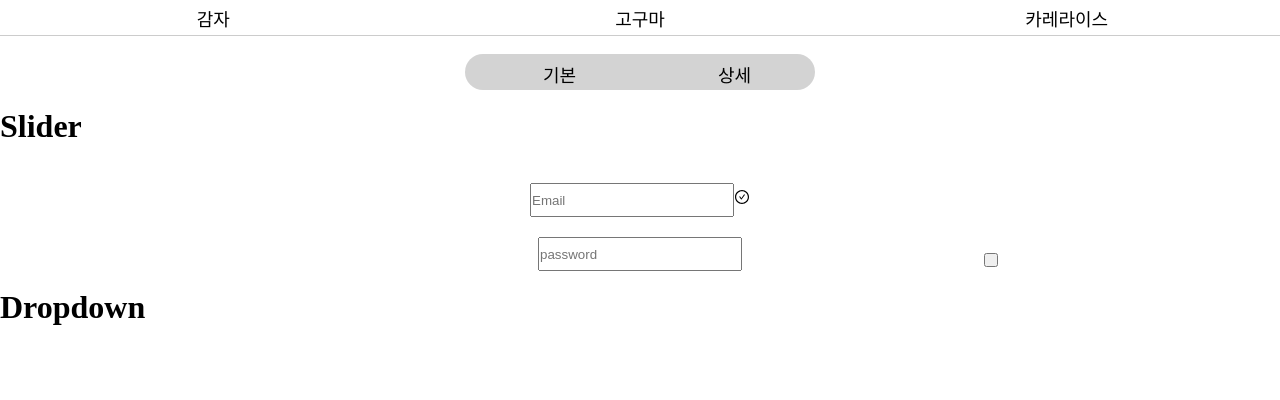
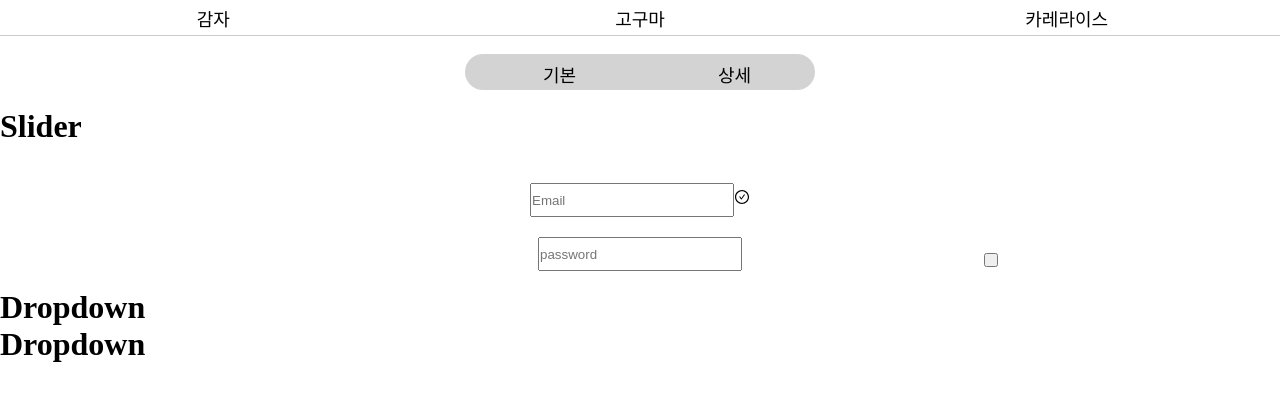
Before and after one commit to Munbear/wanted_pre_onboarding, a React (Create React App) app in the folder wanted-pre-onboarding/: page / in a window 1280 px wide. Shown: the top 400 px of the page. Built offline with nearby package versions, Linux system fonts and the light colour scheme.

Commit message:
test commit

```diff
--- a/wanted-pre-onboarding/src/components/Dropdown.js
+++ b/wanted-pre-onboarding/src/components/Dropdown.js
@@ -5,6 +5,7 @@ const Dropdown = () => {
     return(
         <>
             <h1>Dropdown</h1>
+            <h1>Dropdown</h1>
         </>
     )
 }
```
